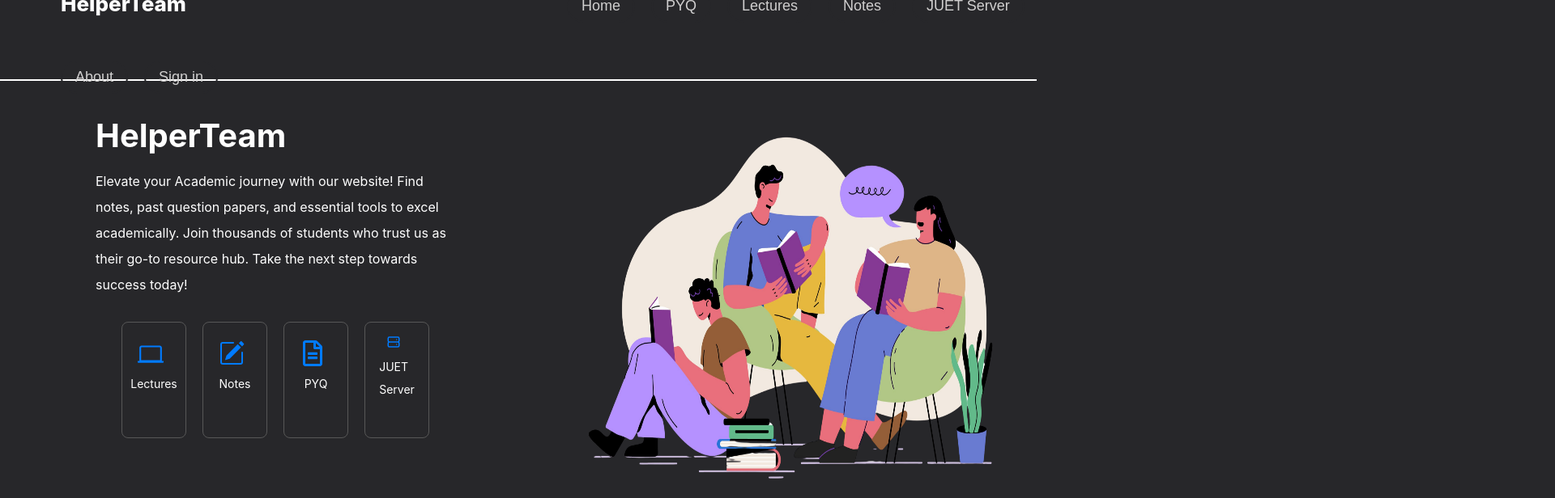
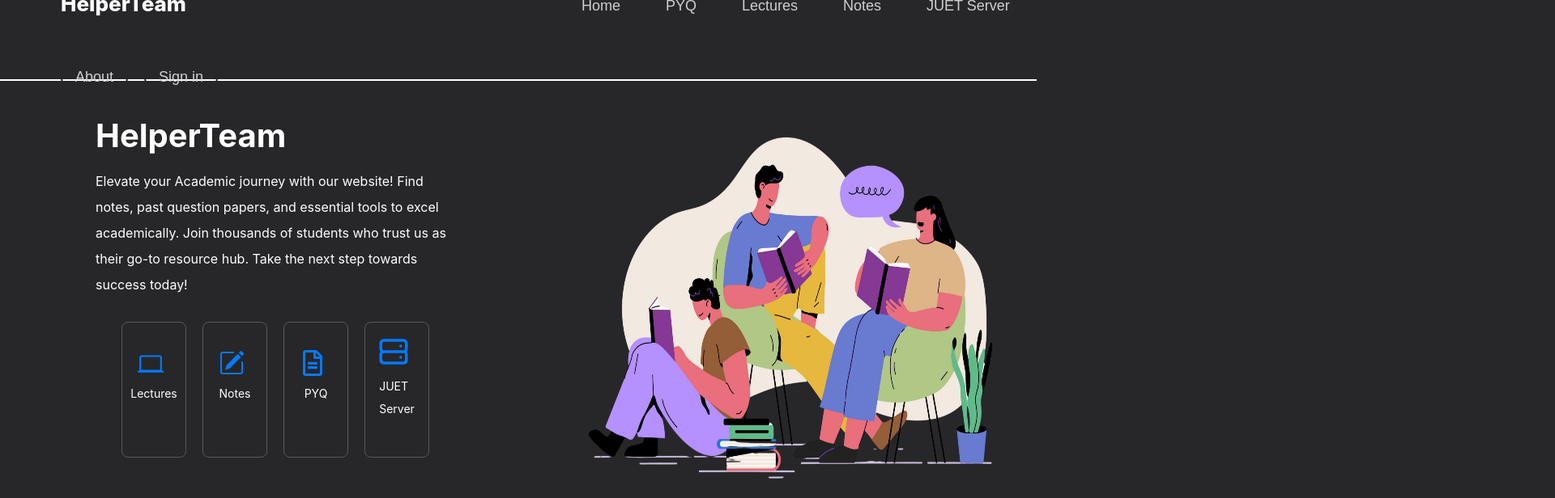
Before and after one commit to Indranil102/Helper_Team, a React (Create React App) app: page / in a window 1280 px wide. Shown: the top 616 px of the page at 81% size, 1920 px wide, since content can reach past the window. Built offline with nearby package versions, Linux system fonts and the light colour scheme; a web font is replaced by a local one.

Commit message:
img fixed

```diff
--- a/src/Pages/home/HomePage.css
+++ b/src/Pages/home/HomePage.css
@@ -129,7 +129,7 @@ h4 button:hover {
     align-items: center;
     justify-content: center;
     background-color: none;
-    height: 18vh;
+    height: 21vh;
     width: 80px;
     padding: 15px 25px;
     border-radius: 8px;
--- a/src/Pages/home/HomePage.jsx
+++ b/src/Pages/home/HomePage.jsx
@@ -34,7 +34,7 @@ const HomePage = () => {
                         <p>PYQ</p>
                     </div>
                     <div className="click">
-                        <HiOutlineServer />
+                        <HiOutlineServer size={9000} />
                         <p>JUET Server</p>
                     </div>
 
```
